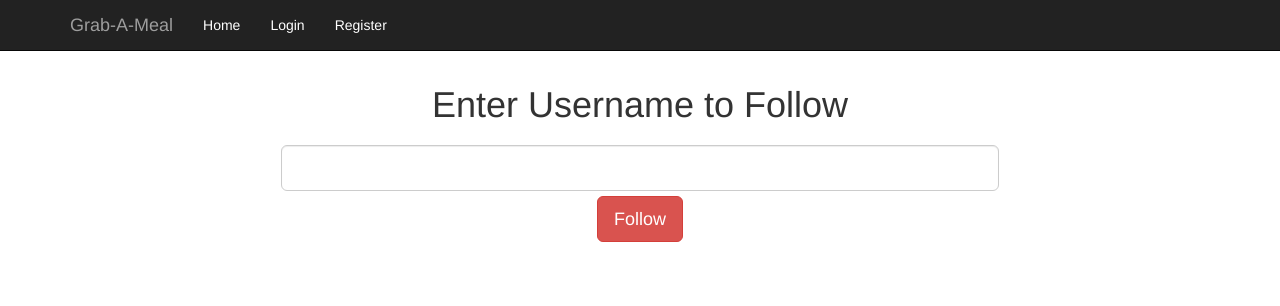
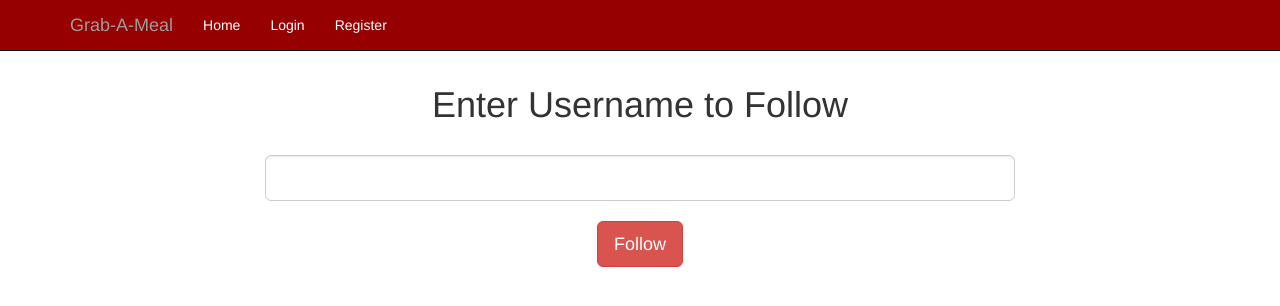
Before and after one commit to dionhagan/flask-grab-a-meal, a Flask app: page /follow in a window 1280 px wide. Shown: the top 306 px of the page. Run offline with Flask 2, Linux system fonts and the light colour scheme; some libraries are stand-ins or nearby versions.

Commit message:
changed sizing of forms

```diff
--- a/app/static/css/styles.css
+++ b/app/static/css/styles.css
@@ -23,10 +23,6 @@
     -webkit-appearance: none;
 }
 
-<<<<<<< HEAD
-
-=======
-*/
 
 .navbar {
     color: #FFFFFF;
@@ -44,4 +40,9 @@
 .navbar-brand > a {
     color: red;
 }
->>>>>>> c545555e9dddd219567cdffbaa04bb907584f0a6
+
+
+.textbar{
+    margin-top:20px;
+    margin-bottom:20px;
+}
--- a/app/templates/find.html
+++ b/app/templates/find.html
@@ -12,7 +12,7 @@
     <div class="col-md-8 col-md-offset-2">
       <form action="/follow" method="post">
         <center>
-        <div class="form-group input-lg">
+        <div class="textbar">
           <input type="text" class="form-control input-lg" id="txtSearch" name="txtSearch"/>
         </div>
         <button type="submit" class="btn btn-danger btn-lg">Follow</button>
```
